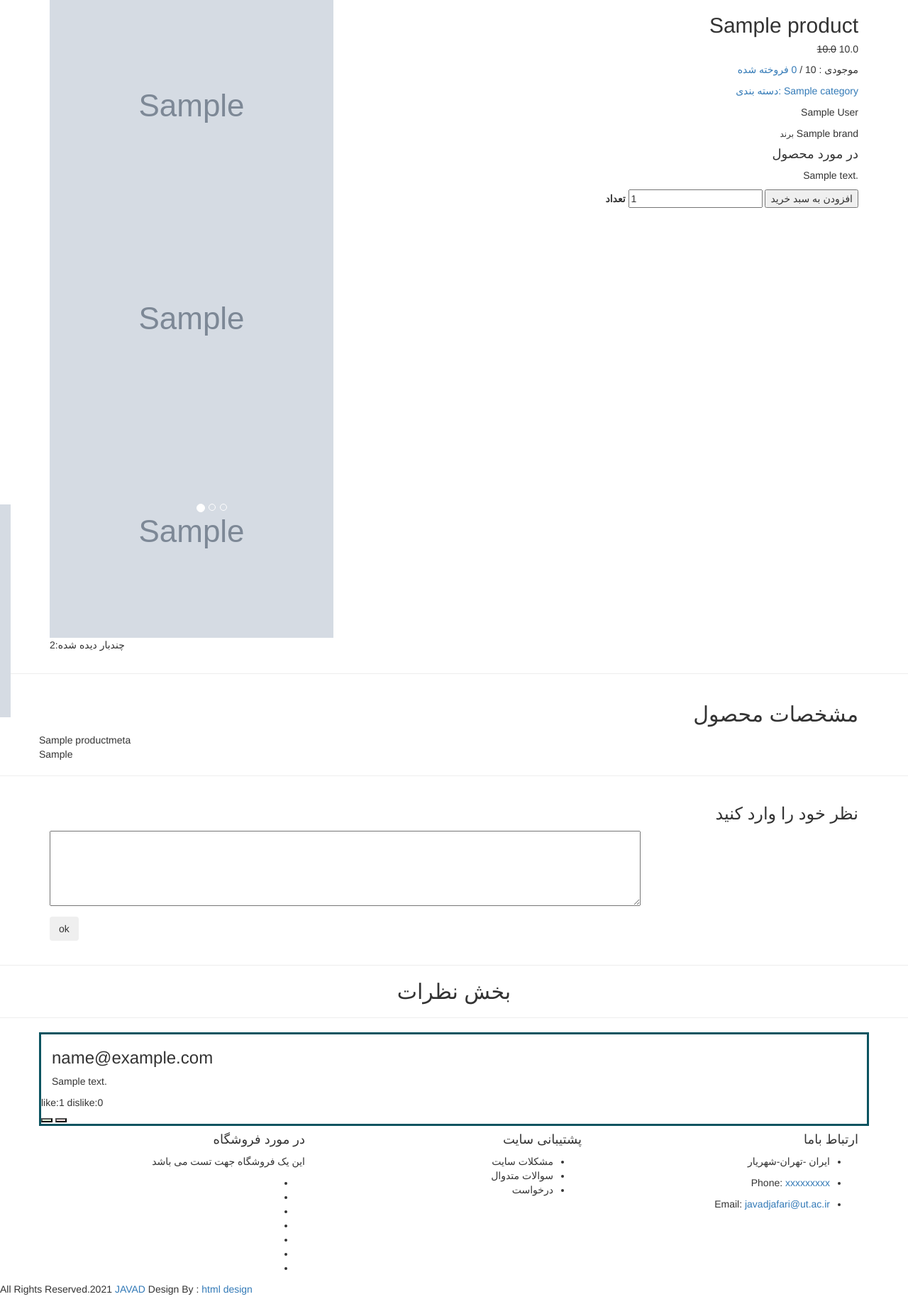
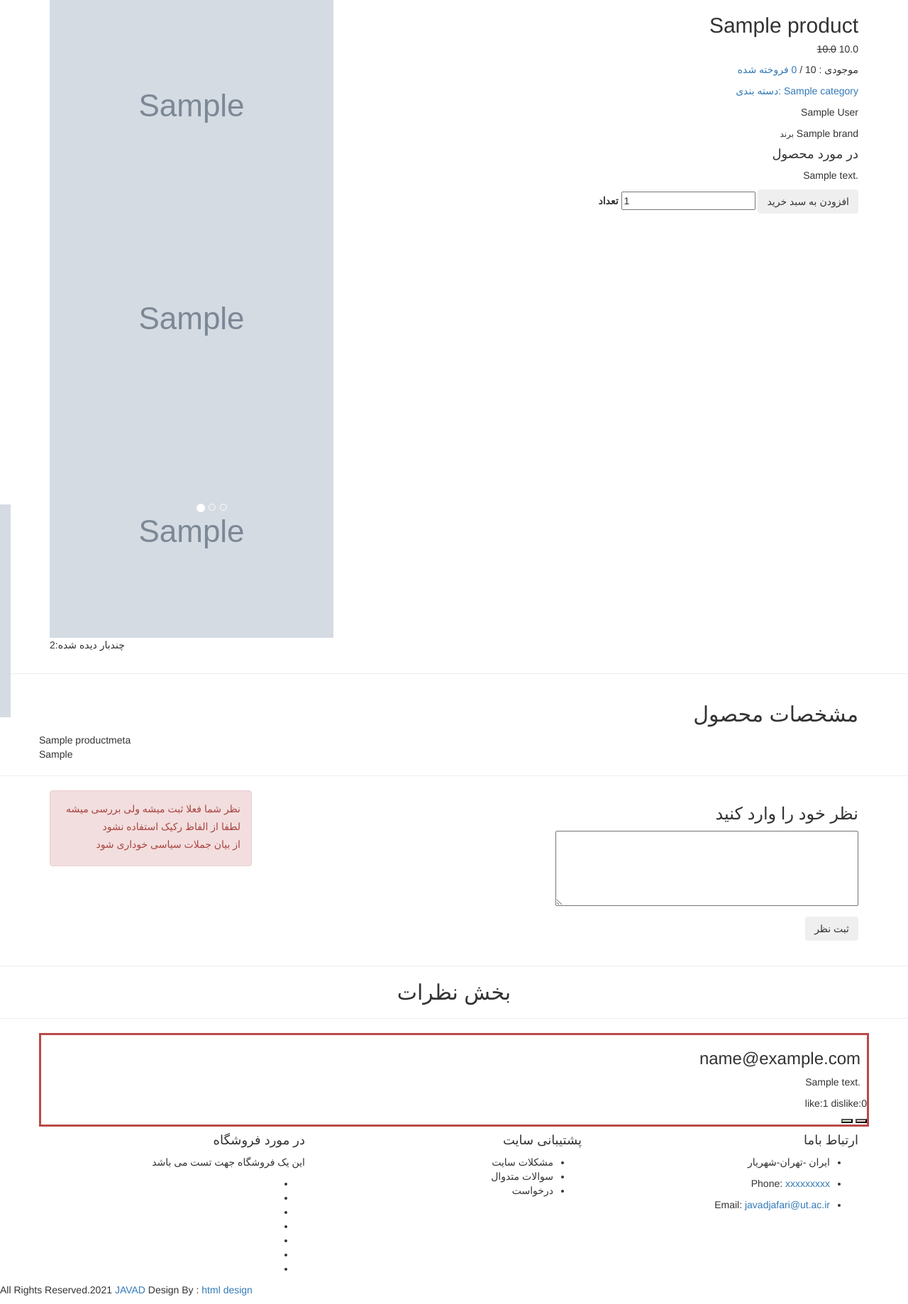
Before and after one commit to javad-jafari/eshop, a Django app: a page that uses templates/product.html in a window 1280 px wide. Shown: the part 321-2159 px from the top of the page at 71% size. Run offline with Django 3.2, Linux system fonts and the light colour scheme; a user stored in the database is signed in; tables that the repository leaves empty hold one stand-in row (values such as "Sample post"); grey boxes marked "Sample" are stand-in pictures; some libraries are stand-ins or nearby versions.

Commit message:
template changes in header and product

```diff
--- a/Products/forms.py
+++ b/Products/forms.py
@@ -9,4 +9,4 @@ class CommentForm(forms.ModelForm):
         model = Comment
         fields = ('content',)
         labels = {'content': _("Comment"), }
-        widgets = {'content': forms.Textarea(attrs={'cols': 100, 'rows': 5})}
+        widgets = {'content': forms.Textarea(attrs={'cols': 50, 'rows': 5})}
--- a/templates/base/header.html
+++ b/templates/base/header.html
@@ -83,7 +83,7 @@
 
                         </li>
                     {% else %}
-                        <li><a class="fa fa-user-alt"  href="{% url 'login' %}"> ورود به حساب کاربری</a></li>
+                        <li><a class="fa fa-sign-in-alt"  href="{% url 'login' %}"> ورود</a></li>
 
                     {% endif %}
 
--- a/templates/product.html
+++ b/templates/product.html
@@ -74,9 +74,10 @@
                                 {{ basketform.shop_id }}
                                 <div class="price-box-bar">
                                     <label>تعداد</label>
+
                                     {{ basketform.quantity }}
 
-                                    <button type="submit"> افزودن به سبد خرید</button>
+                                    <button type="submit" class="btn btn-outline-danger p-2"> افزودن به سبد خرید</button>
                                 </div>
                             </form>
 
@@ -103,16 +104,24 @@
         </div>
 
         <hr>
-        <div class="container d-flex">
+        <div class="container d-flex" dir="rtl">
 
             {% if request.user.is_authenticated %}
-
-                <form id="comment_form">
+                <div class="alert alert-danger mx-5 text-right col-lg-3">
+                    <p>نظر شما فعلا ثبت میشه ولی بررسی میشه</p>
+                    <p>لطفا از الفاظ رکیک استفاده نشود</p>
+                    <p>از بیان جملات سیاسی خوداری شود</p>
+                    <p></p>
+                </div>
+                <div class="">
+                <form id="comment_form" class="form-group inline-group">
                     {% csrf_token %}
                     {% include 'component/commentform.html' %}
 
-                    <input type="submit" value="ok" class="btn btn-outline-info">
+                    <input onclick="myFunction()" type="submit" value="ثبت نظر" class="btn btn-outline-danger p-3 " id="mass" >
+
                 </form>
+                </div>
             {% else %}
                 <div class="col-lg-12 col-sm-12 mb-5">
                     <textarea class="form-control text-right" rows="5" cols="100"
@@ -123,26 +132,28 @@
 
         </div>
 
+
         <hr>
+
         <h2 class="text-center">بخش نظرات</h2>
         <hr>
 
-        <div class="container adds">
+        <div class="container text-right adds">
             {% for comment in comments %}
-                <div class="row mt-5 mb-5" style="border: #0c5460 solid">
+                <div class="row mt-5 mb-5" style="border: #b94a48 solid">
                     <div class="container">
                         <h3>{{ comment.author }}</h3>
                         <p>{{ comment.content }}</p>
                     </div>
 
 
-                    <div>
+                    <div class="mx-3">
                         like:<span id='like_counter{{ comment.id }}'>{{ comment.like_count }}</span>
                         dislike:<span id='dislike_counter{{ comment.id }}'>{{ comment.dislike_count }}</span>
                     </div>
                     <div class="mx-5">
-                        <button class="bg-success" onclick="likecomment({{ comment.id }})"></button>
-                        <button class="bg-danger" onclick="likecomment({{ comment.id }},false)"></button>
+                        <button class="bg-success fa fa-thumbs-up" onclick="likecomment({{ comment.id }})"></button>
+                        <button class="bg-danger fa fa-thumbs-down" onclick="likecomment({{ comment.id }},false)"></button>
                     </div>
 
 
@@ -195,7 +206,7 @@
                     const data = JSON.parse(response)
                     console.log(data)
                     const result = `
-                                 <div class="row mt-5 mb-5" style="border: #0c5460 solid">
+                                 <div class="row mt-5 mb-5" style="border: #b94a48 solid">
                     <div class="container">
                         <h3>${data.full_name}</h3>
                         <p>${data.content}</p>
@@ -205,8 +216,8 @@
                         dislike:<span id='dislike_counter${data.id}'>${data.dislike_count}</span>
                     </div>
                     <div class="mx-5">
-                        <button class="bg-success" onclick="likecomment(${data.id})"></button>
-                        <button class="bg-danger" onclick="likecomment(${data.id},false)"></button>
+                        <button class="bg-success fa fa-thumbs-up" onclick="likecomment(${data.id})"></button>
+                        <button class="bg-danger fa fa-thumbs-down" onclick="likecomment(${data.id},false)"></button>
                     </div>
                 </div>`
                     $(".adds").prepend(result);
@@ -217,6 +228,12 @@
 
 
 
+   <script>
+function myFunction() {
+
+  alert("نظرتون فعلا ثبت شد");
+}
+</script>
 
 
 
```
Also changed, not shown: templates/category.html (+1 -8 lines), templates/index.html (+2 -10 lines), templates/search/brandsearch.html (+1 -8 lines), templates/search/categorysearch.html (+1 -8 lines), templates/search/searchbar.html (+1 -8 lines).
